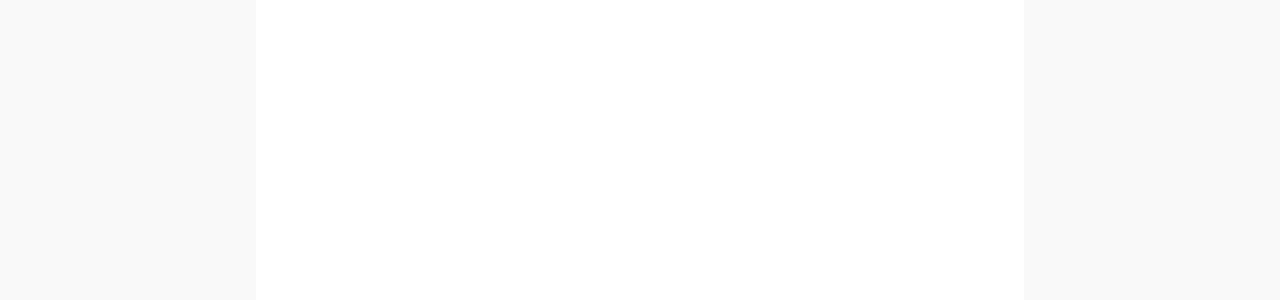
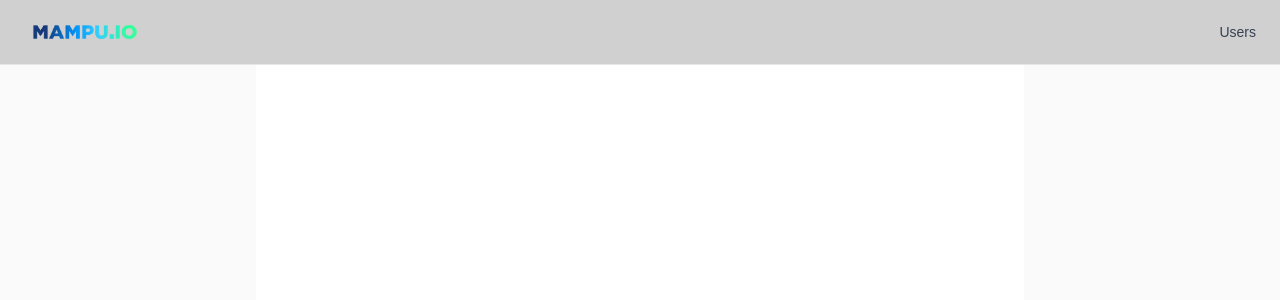
Before and after one commit to habibigustip/fe-test-mampuio, a Next.js app: page / in a window 1280 px wide. Shown: the top 300 px of the page. Built offline with nearby package versions, Linux system fonts and the light colour scheme.

Commit message:
feat: add top navbar

```diff
--- /dev/null
+++ b/app/_components/navbar.tsx
@@ -0,0 +1,31 @@
+import Image from 'next/image';
+import Link from 'next/link';
+
+export function Navbar() {
+  return (
+    <header className="sticky top-0 z-40 w-full border-b border-gray-200 bg-white/80 backdrop-blur">
+      <nav className="container mx-auto flex h-16 items-center justify-between px-6">
+        <Link href="/" aria-label="MAMPU.IO home" className="flex items-center">
+          <Image
+            src="/mampu-wordmark.webp"
+            alt="MAMPU.IO"
+            width={144}
+            height={38}
+            priority
+            className="h-8 w-auto"
+          />
+        </Link>
+        <ul className="flex items-center gap-6 text-sm font-medium text-gray-700">
+          <li>
+            <Link
+              href="/users"
+              className="transition-colors hover:text-gray-900"
+            >
+              Users
+            </Link>
+          </li>
+        </ul>
+      </nav>
+    </header>
+  );
+}
--- a/app/layout.tsx
+++ b/app/layout.tsx
@@ -2,6 +2,7 @@ import type { Metadata } from "next";
 import { Geist, Geist_Mono } from "next/font/google";
 import "./globals.css";
 import { Providers } from "./_providers";
+import { Navbar } from "./_components/navbar";
 
 const geistSans = Geist({
   variable: "--font-geist-sans",
@@ -29,7 +30,10 @@ export default function RootLayout({
       className={`${geistSans.variable} ${geistMono.variable} h-full antialiased`}
     >
       <body className="min-h-full flex flex-col">
-        <Providers>{children}</Providers>
+        <Providers>
+          <Navbar />
+          {children}
+        </Providers>
       </body>
     </html>
   );
```
Also changed, not shown: public/mampu-wordmark.webp (added).
